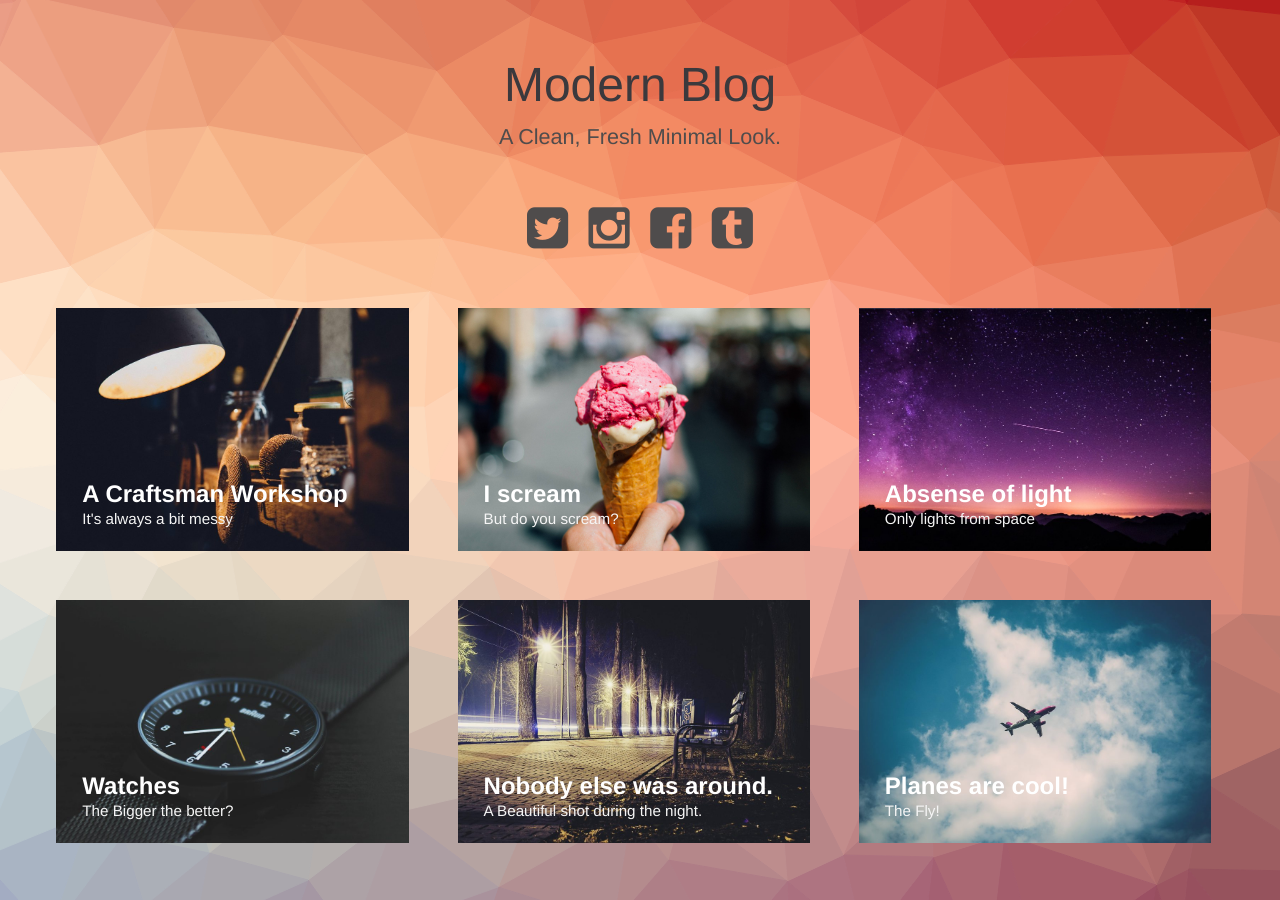
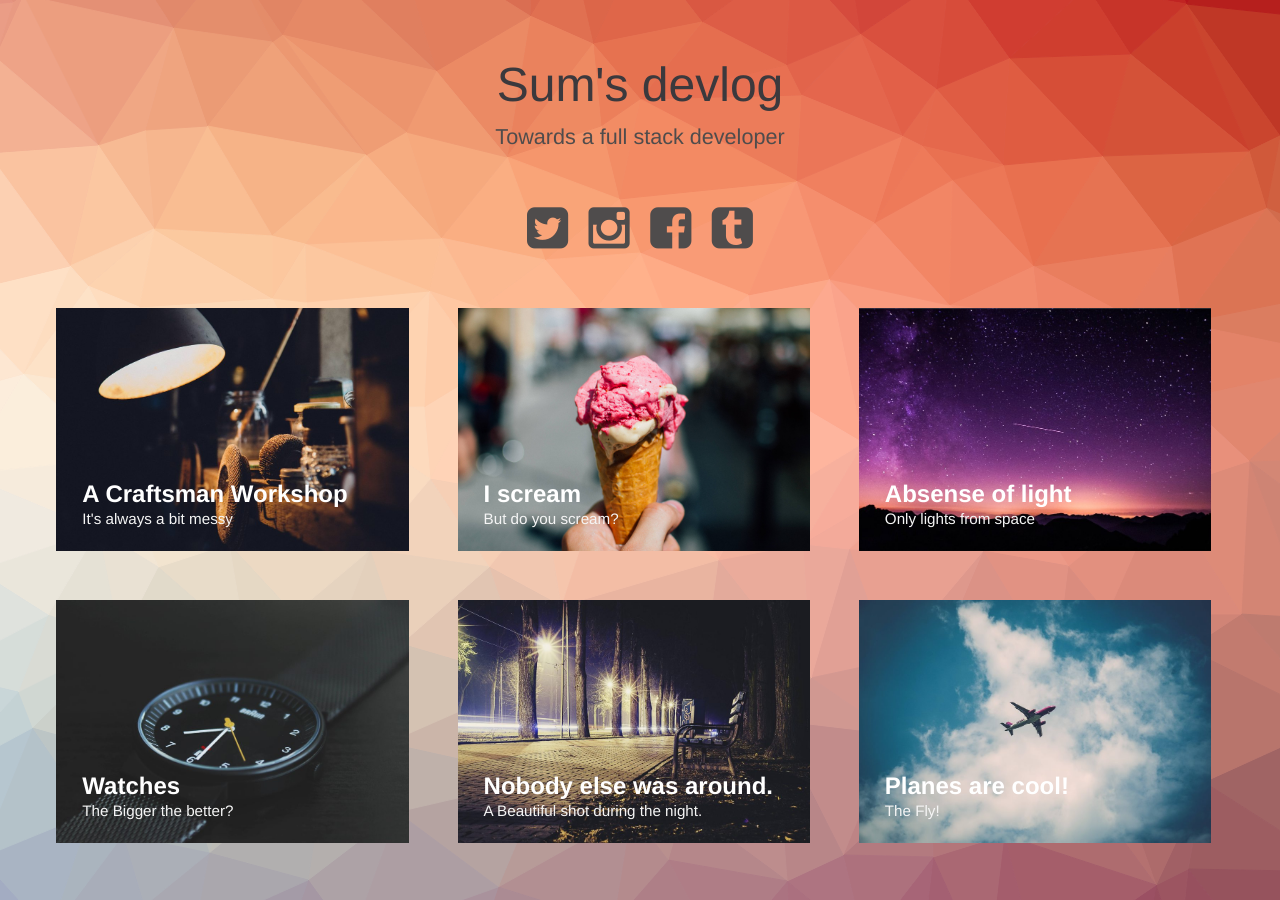
Before and after one commit to sumin-Jo/sumin-Jo.github.io, a Jekyll site: the page built from index.html, in a window 1280 px wide. Built offline with Jekyll 4.4.1, drawn with Linux system fonts in a browser that asks for light colours.

Commit message:
index title update

```diff
--- a/index.html
+++ b/index.html
@@ -28,7 +28,7 @@ layout: compress
 <body class="body">
 <div class="container">
     <header class="header">
-        <h1>Modern Blog<span>A Clean, Fresh Minimal Look.</span></h1>
+        <h1>Sum's devlog<span>Towards a full stack developer</span></h1>
         <nav class="links">
             <a href="#"><i class="fa fa-twitter-square fa-3x"></i></a>
             <a href="#"><i class="fa fa-instagram fa-3x"></i></a>
```
